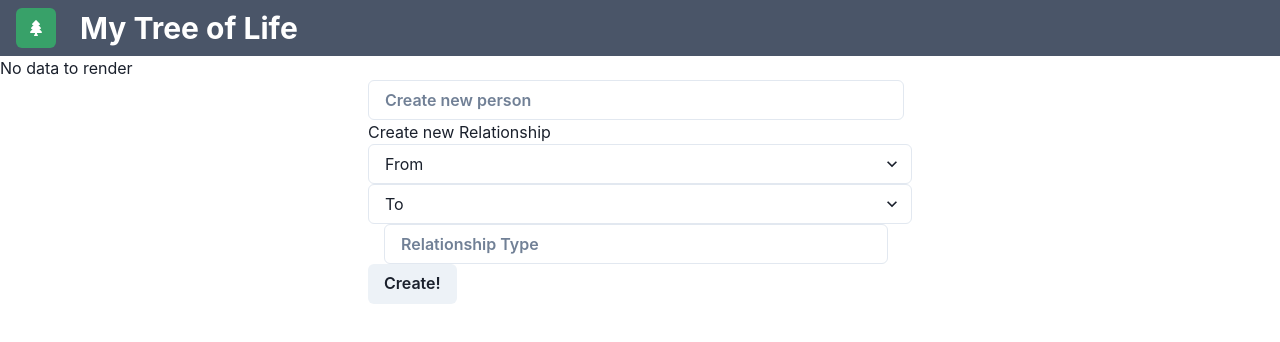
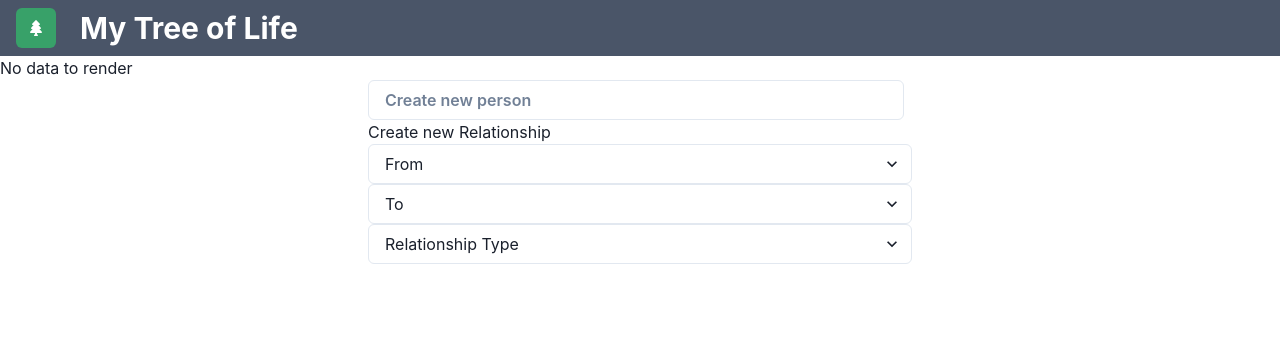
Before and after one commit to rafaelmarques7/MyTreeOfLife, a React (Create React App) app: page / in a window 1280 px wide. Shown: the top 342 px of the page. Built offline with nearby package versions, Linux system fonts and the light colour scheme; what neo4j-driver would draw is missing.

Commit message:
relationships are working

```diff
--- a/src/App.tsx
+++ b/src/App.tsx
@@ -1,11 +1,12 @@
 import React, { useState, useEffect } from "react";
 import neo4j, { Node, Relationship } from "neo4j-driver";
 import { Box, Flex } from "@chakra-ui/react";
-import { mockNodeArray } from "./__mocks__/neo4j";
+// import { mockPersonList, mockRelationshipList } from "./__mocks__/neo4j";
 import { env } from "./env";
 import { PersonList } from "./components/PeopleList";
 import {
   createPerson,
+  createRelationship,
   getPersonList,
   getRelationshipList,
 } from "./utils/dbFunctions";
@@ -39,7 +40,8 @@ function App() {
       loadInitialData();
     } else {
       console.log("initialising graph with mock data");
-      // setPersonList(mockNodeArray);
+      // setPersonList(mockPersonList);
+      // setRelationShipList(mockRelationshipList);
     }
   }, []);
 
@@ -49,6 +51,13 @@ function App() {
     await createPerson(driver, newPersonName);
     setNewPersonName("");
     setPersonList(await getPersonList(driver));
+  };
+
+  const onCreateNewRelationship = async (from, to, relationship) => {
+    console.log("new relationship button was clicked", newPersonName);
+
+    await createRelationship(driver, from, to, relationship);
+    setRelationShipList(await getRelationshipList(driver));
   };
 
   return (
@@ -64,9 +73,10 @@ function App() {
 
       <NewRelationshipForm
         nodes={personList}
-        onSubmit={(node) => {
-          console.log(node);
-        }}
+        relationshipList={relationshipList}
+        onSubmit={(from, to, relationship) =>
+          onCreateNewRelationship(from, to, relationship)
+        }
       />
 
       <Box mt="10">{/* <PersonList data={personList} /> */}</Box>
--- a/src/components/DropdownWithFreeText.tsx
+++ b/src/components/DropdownWithFreeText.tsx
@@ -1,17 +1,74 @@
-import { Select } from "@chakra-ui/react";
-import React from "react";
+import { useState } from "react";
+import { Select, Input, Flex, FormControl } from "@chakra-ui/react";
+import { Relationship } from "neo4j-driver";
 
-const DropdownWithFreeText = ({ label, nodes, value, onChange }) => {
+interface Props {
+  label: string;
+  relationshipList: Relationship[];
+  value: Relationship | string;
+  setValue: (s: string) => void;
+}
+export const DropdownWithFreeText: React.FC<Props> = ({
+  label,
+  relationshipList,
+  value,
+  setValue,
+}) => {
+  const [selectedValue, setSelectedValue] = useState(label);
+  const [textInputValue, setTextInputValue] = useState("");
+
+  const handleChange = (event) => {
+    const val = event.target.value;
+    setSelectedValue(val);
+    if (val === "other") {
+      setTextInputValue("");
+    }
+    setValue(event.target.value);
+  };
+
+  const handleTextInputChange = (event) => {
+    setTextInputValue(event.target.value);
+    setValue(event.target.value);
+  };
+
+  const labels = relationshipList.map((r) => r.type);
+  const uniqueLabel = new Set(labels);
+
+  let options = [
+    <option key={`dropdown-relationship-other`} value="Other">
+      Enter your own
+    </option>,
+  ];
+
+  uniqueLabel.forEach((label) =>
+    options.push(
+      <option key={`dropdown-relationship-${label}`} value={label}>
+        {label}
+      </option>
+    )
+  );
+
   return (
-    <Select placeholder={label} value={value} onChange={onChange}>
-      {nodes.map((node) => {
-        const label = node.properties?.name;
-        return (
-          <option key={`dropdown-${label}`} value={node.elementId}>
-            {label}
-          </option>
-        );
-      })}
-    </Select>
+    <FormControl>
+      <Flex>
+        <Select
+          placeholder={label}
+          value={selectedValue}
+          onChange={handleChange}
+          flex="1"
+        >
+          {options}
+        </Select>
+        {selectedValue === "Other" && (
+          <Input
+            placeholder="Enter your own value"
+            value={textInputValue}
+            onChange={handleTextInputChange}
+            ml="2"
+            flex="1"
+          />
+        )}
+      </Flex>
+    </FormControl>
   );
 };
--- a/src/components/NewRelationshipForm.tsx
+++ b/src/components/NewRelationshipForm.tsx
@@ -1,17 +1,22 @@
 import { Button, Container, Select, Text } from "@chakra-ui/react";
-import { Node } from "neo4j-driver";
+import { Node, Relationship } from "neo4j-driver";
 import { useState } from "react";
-import { FormCustom } from "./FormCustom";
+import { DropdownWithFreeText } from "./DropdownWithFreeText";
 
 interface Props {
   nodes: Node[];
-  onSubmit?: (node) => void;
+  relationshipList: Relationship[];
+  onSubmit: (from, to, relationship) => void;
 }
 
-export const NewRelationshipForm: React.FC<Props> = ({ nodes, onSubmit }) => {
+export const NewRelationshipForm: React.FC<Props> = ({
+  nodes,
+  relationshipList,
+  onSubmit,
+}) => {
   const [from, setFrom] = useState<Node>();
   const [to, setTo] = useState<Node>();
-  const [relationship, setRelationship] = useState("");
+  const [relationship, setRelationship] = useState<string>("");
 
   const handleFromSubmit = (event) => {
     const elementId = event.target.value;
@@ -25,10 +30,6 @@ export const NewRelationshipForm: React.FC<Props> = ({ nodes, onSubmit }) => {
     const elementId = event.target.value;
     const node = nodes.filter((n) => n.elementId === elementId)[0];
     setTo(node);
-  };
-
-  const onCreate = () => {
-    console.log({ from, to, relationship });
   };
 
   return (
@@ -46,13 +47,17 @@ export const NewRelationshipForm: React.FC<Props> = ({ nodes, onSubmit }) => {
         value={to?.properties?.name}
         onChange={handleToSubmit}
       />
-      <FormCustom
+      <DropdownWithFreeText
         label="Relationship Type"
-        value={relationship}
-        setValue={setRelationship}
-        onSubmit={() => {}}
+        relationshipList={relationshipList}
+        value={relationship ? relationship : ""}
+        setValue={(s) => setRelationship(s)}
       />
-      <Button>Create!</Button>
+      {from && to && relationship ? (
+        <Button onClick={() => onSubmit(from, to, relationship)}>
+          Create!
+        </Button>
+      ) : null}
     </Container>
   );
 };
--- a/src/utils/dbFunctions.ts
+++ b/src/utils/dbFunctions.ts
@@ -45,3 +45,33 @@ export const createPerson = async (driver: Driver, personName: string) => {
     session.close();
   }
 };
+
+export const createRelationship = async (
+  driver: Driver,
+  from: Node,
+  to: Node,
+  relationship: string
+) => {
+  const session = driver.session();
+
+  const vars = {
+    labelFrom: from.labels[0],
+    nameFrom: from.properties?.name,
+    labelTo: to.labels[0],
+    nameTo: to.properties?.name,
+    relType: relationship,
+  };
+
+  const query = `MATCH (p:${vars.labelFrom} {name: '${vars.nameFrom}'}), (m:${vars.labelTo} {name: '${vars.nameTo}'}) CREATE (p)-[:${vars.relType}]->(m)`;
+
+  try {
+    console.log("running query, ", query);
+    const result = await session.run(query);
+    // const createdNode = result.records[0].get("p").properties;
+    console.log("relationship created");
+  } catch (error) {
+    console.error("Error creating node", error);
+  } finally {
+    session.close();
+  }
+};
```
Also changed, not shown: 1 other file (tests, documents, lock files or other folders).
